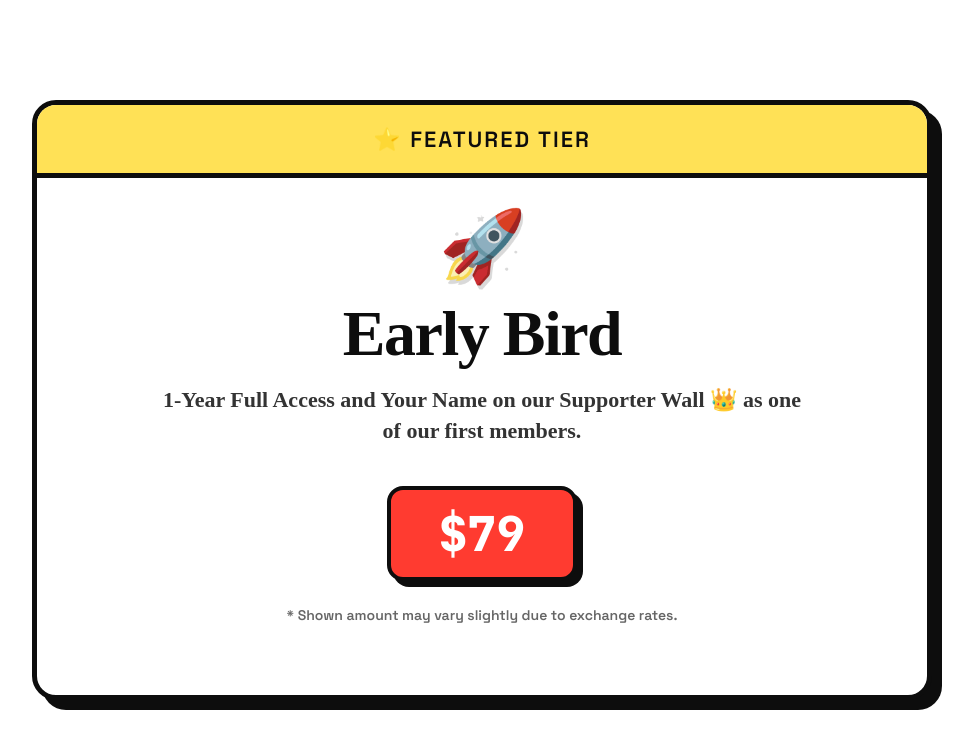
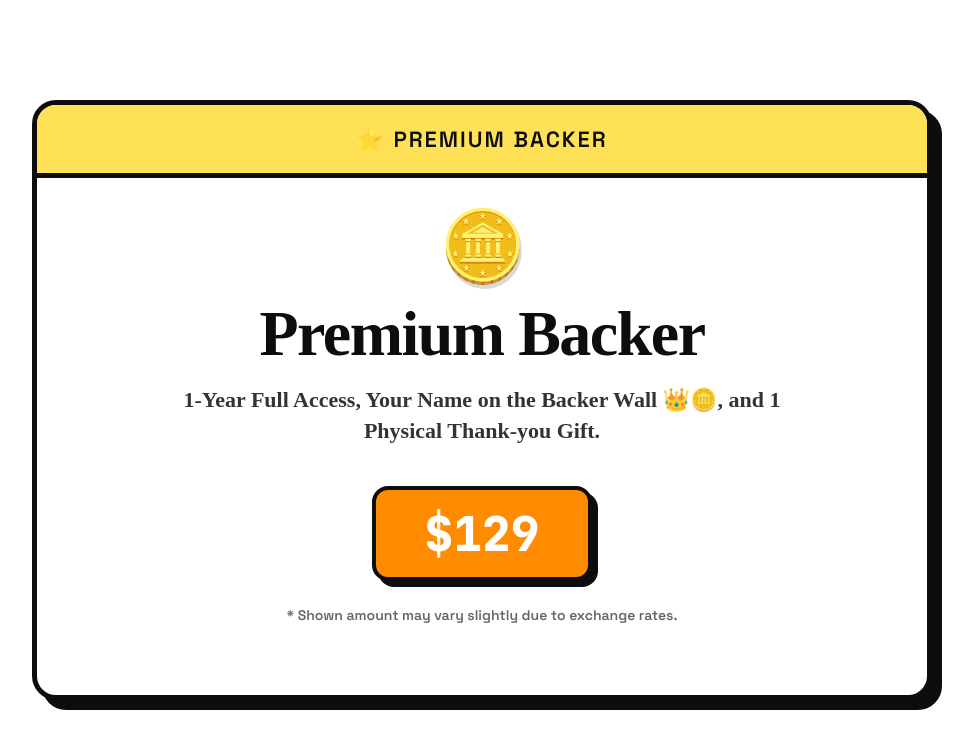
Before and after one commit to CIND-cloud/DEMOGIF1, a plain HTML site: page index.html in a window 1280 px wide. Shown: the whole page, without its empty margins (158-1131 px from the left). Drawn offline with Linux system fonts and the light colour scheme.

Commit message:
Update index.html

```diff
--- a/Tier1.html
+++ b/index.html
@@ -12,7 +12,8 @@
     --white: #FFF;
     --green: #00E676;
     --blue: #3B82F6;
-    --red: #FF3B30; /* 👈 新增紅色變數 */
+    --red: #FF3B30;
+    --orange: #FF8C00; /* 👈 高亮橙色 */
     --font-sans: 'Space Grotesk', system-ui, sans-serif;
     --font-mono: 'JetBrains Mono', monospace;
     --border: 5px solid var(--black);
@@ -107,8 +108,8 @@
 
   .card-price {
     display: inline-block;
-    /* 👇 將背景由 var(--blue) 轉做 var(--red) */
-    background: var(--red);
+    /* 👇 轉用高亮橙色 */
+    background: var(--orange);
     color: #fff;
     font-family: var(--font-mono);
     font-size: 48px;
@@ -134,17 +135,21 @@
 <body>
 
   <div class="kickstarter-card">
-    <div class="card-banner">⭐ FEATURED TIER</div>
+    <!-- Banner 改咗做 Premium Backer -->
+    <div class="card-banner">⭐ PREMIUM BACKER</div>
 
     <div class="card-content">
-      <div class="top-emoji">🚀</div>
+      <!-- 轉用金幣 Emoji 代表 Premium 級別 -->
+      <div class="top-emoji">🪙</div>
 
-      <div class="card-title">Early Bird</div>
+      <!-- 標題改做 Premium Backer -->
+      <div class="card-title">Premium Backer</div>
 
-      <p class="card-desc">1-Year Full Access and Your Name on our Supporter Wall 👑 as one of our first members.</p>
+      <!-- 文案改為 Premium 專屬：Backer Wall + 實體禮物 -->
+      <p class="card-desc">1-Year Full Access, Your Name on the Backer Wall 👑🪙, and 1 Physical Thank-you Gift.</p>
 
-      <!-- 呢個掣而家會變紅色 -->
-      <div class="card-price">$79</div>
+      <!-- 價錢改做 $129 -->
+      <div class="card-price">$129</div>
 
       <p class="disclaimer">
         * Shown amount may vary slightly due to exchange rates.
```
